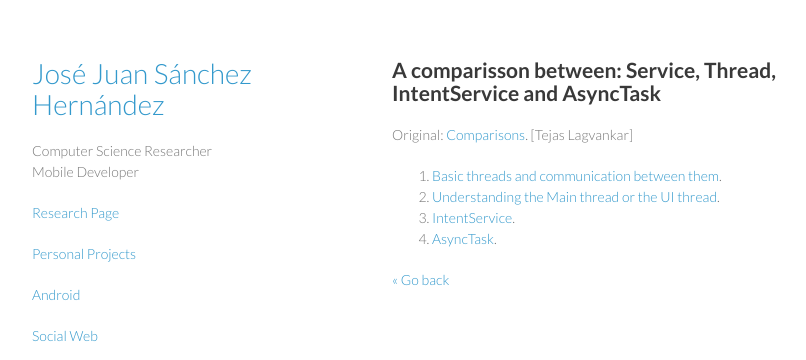
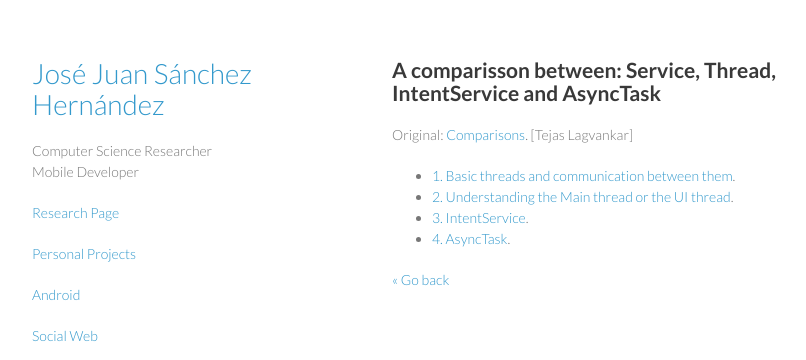
Before and after one commit to josejuansanchez/josejuansanchez.github.io, a Jekyll site: the page built from android/comparisson_between_service_thread_intentservice_asynctask.md, in a window 1280 px wide. Shown: the top 360 px of the page, without its empty margins (178-984 px from the left). Built offline with Jekyll 4.4.1, drawn with Linux system fonts in a browser that asks for light colours.

Commit message:
Update comparisson_between_service_thread_intentservice_asynctask.md

```diff
--- a/android/comparisson_between_service_thread_intentservice_asynctask.md
+++ b/android/comparisson_between_service_thread_intentservice_asynctask.md
@@ -6,9 +6,10 @@
 ## A comparisson between: Service, Thread, IntentService and AsyncTask
 
 Original: [Comparisons](http://techtej.blogspot.com.es/2011/03/android-thread-constructspart-4.html). [Tejas Lagvankar]
-1. [Basic threads and communication between them](http://techtej.blogspot.com.es/2011/02/android-passing-data-between-main.html).
-2. [Understanding the Main thread or the UI thread](http://techtej.blogspot.com.es/2011/03/android-thread-constructspart-1-ui.html).
-3. [IntentService](http://techtej.blogspot.com.es/2011/03/android-thread-constructspart-2-intent.html).
-4. [AsyncTask](http://techtej.blogspot.com.es/2011/03/android-thread-constructs-part-3.html).
+
+- [1. Basic threads and communication between them](http://techtej.blogspot.com.es/2011/02/android-passing-data-between-main.html).
+- [2. Understanding the Main thread or the UI thread](http://techtej.blogspot.com.es/2011/03/android-thread-constructspart-1-ui.html).
+- [3. IntentService](http://techtej.blogspot.com.es/2011/03/android-thread-constructspart-2-intent.html).
+- [4. AsyncTask](http://techtej.blogspot.com.es/2011/03/android-thread-constructs-part-3.html).
 
 [&laquo; Go back](./)
```
